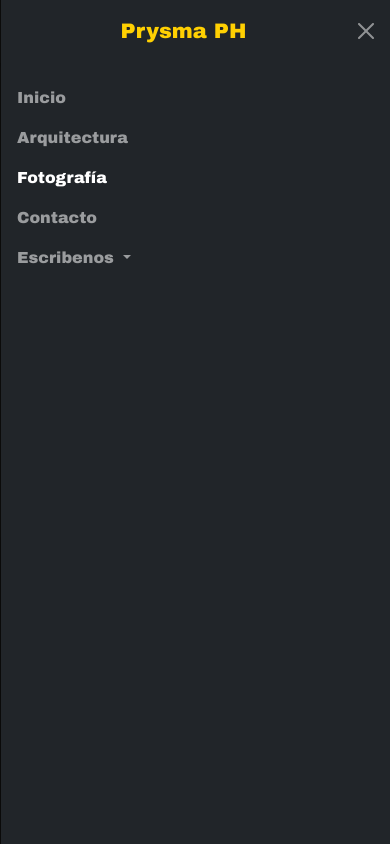
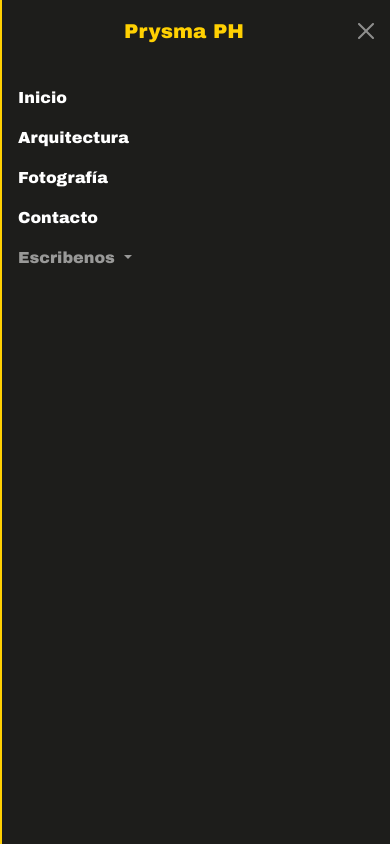
Before and after one commit to Jul1o1110/PrysmaPH, a plain HTML site: page src/pages/html/fotografia.html in a window 390 px wide. Both pictures are taken after a click on the button "Toggle navigation". Shown: the top 844 px of the page. Drawn offline with nearby package versions, Linux system fonts and the light colour scheme.

Commit message:
Ultimo commit para muestra del proyecto

```diff
--- a/src/pages/css/fotografia.css
+++ b/src/pages/css/fotografia.css
@@ -120,6 +120,9 @@
     max-width: 700px;
     margin: 0 auto;
 }
+.bi-arrows-fullscreen{
+    color: #FFD600 !important;
+}
 
 /* --- Responsive --- */
 @media (max-width: 1200px) {
--- a/src/pages/html/fotografia.html
+++ b/src/pages/html/fotografia.html
@@ -29,16 +29,16 @@
       <div class="offcanvas-body">
         <ul class="navbar-nav justify-content-end flex-grow-1 pe-3">
           <li class="nav-item">
-            <a class="nav-link clasificados" aria-current="page" href="../../../index.html">Inicio</a>
+            <a class="nav-link active clasificados" aria-current="page" href="../../../index.html">Inicio</a>
           </li>
           <li class="nav-item">
-            <a class="nav-link clasificados" href="arquitectura.html">Arquitectura</a>
+            <a class="nav-link active clasificados" href="arquitectura.html">Arquitectura</a>
           </li>
           <li class="nav-item">
             <a class="nav-link active clasificados" href="fotografia.html">Fotografía</a>
           </li>
           <li class="nav-item">
-            <a class="nav-link clasificados" href="contacto.html">Contacto</a>
+            <a class="nav-link active clasificados" href="contacto.html">Contacto</a>
           </li>
           <li class="nav-item dropdown">
             <a class="nav-link dropdown-toggle clasificados" href="#" role="button" data-bs-toggle="dropdown" aria-expanded="false">
--- a/style.css
+++ b/style.css
@@ -28,8 +28,8 @@ body {
     background-color: #1D1D1B;
     box-shadow: 0 2px 4px rgba(0, 0, 0, 0.5);
     padding: 0.5rem 1rem;
-    transition: background-color 0.3s ease;
 }
+
 .titulo-navbar {
     color: #fff;
     font-weight: bold;
@@ -88,21 +88,21 @@ body {
     color: #FFD002;
     transform: scale(1.05);
 }
+.offcanvas-end{
+    background-color: #1D1D1B !important;
+}
+.offcanvas-end:hover{
+    border-left: 2px solid #FFD002 !important;
+    transition: all 1s ease;
+}
 
 /* Estilo del título del offcanvas: invisible por defecto cuando el menú está abierto */
 .offcanvas.show #offcanvasDarkNavbarLabel {
     color: #FFD002;
-    transition: opacity 0.4s ease, transform 0.4s ease;
-    opacity: 0;
     flex-grow: 1;
     text-align: center;
 }
 
-/* Hace visible el título al pasar el cursor sobre el menú abierto */
-.offcanvas.show:hover #offcanvasDarkNavbarLabel {
-    opacity: 1;
-    transform: scale(1.05);
-}
 
 /* ==========================================================================
    3. CONTENIDO PRINCIPAL (BODY)
```
Also changed, not shown: index.html (+3 -3 lines), src/pages/html/arquitectura.html (+3 -3 lines), src/pages/html/contacto.html (+3 -3 lines), src/pages/html/politica-privacidad.html (+2 -2 lines), src/pages/html/terminos-servicio.html (+2 -2 lines).
